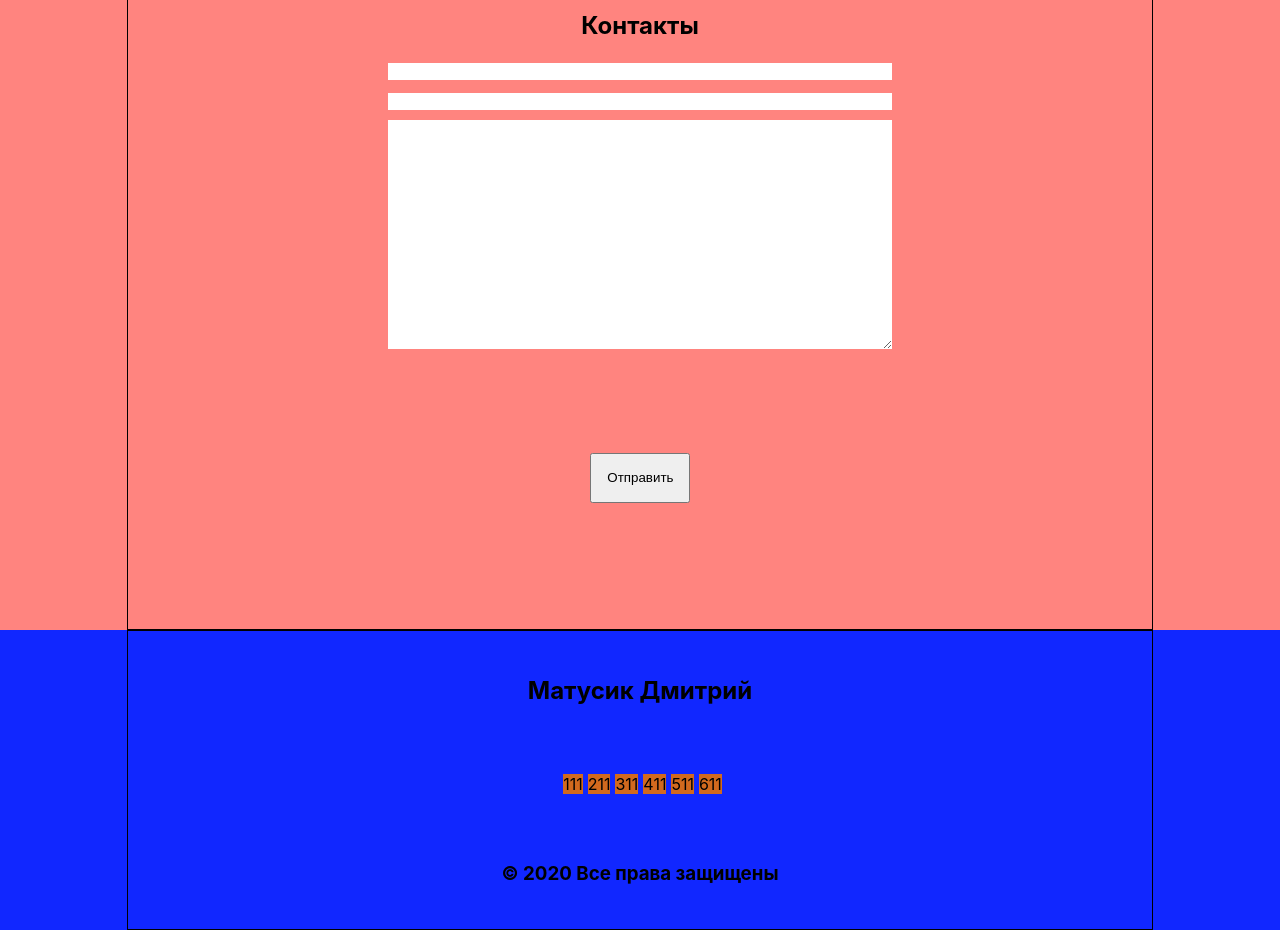
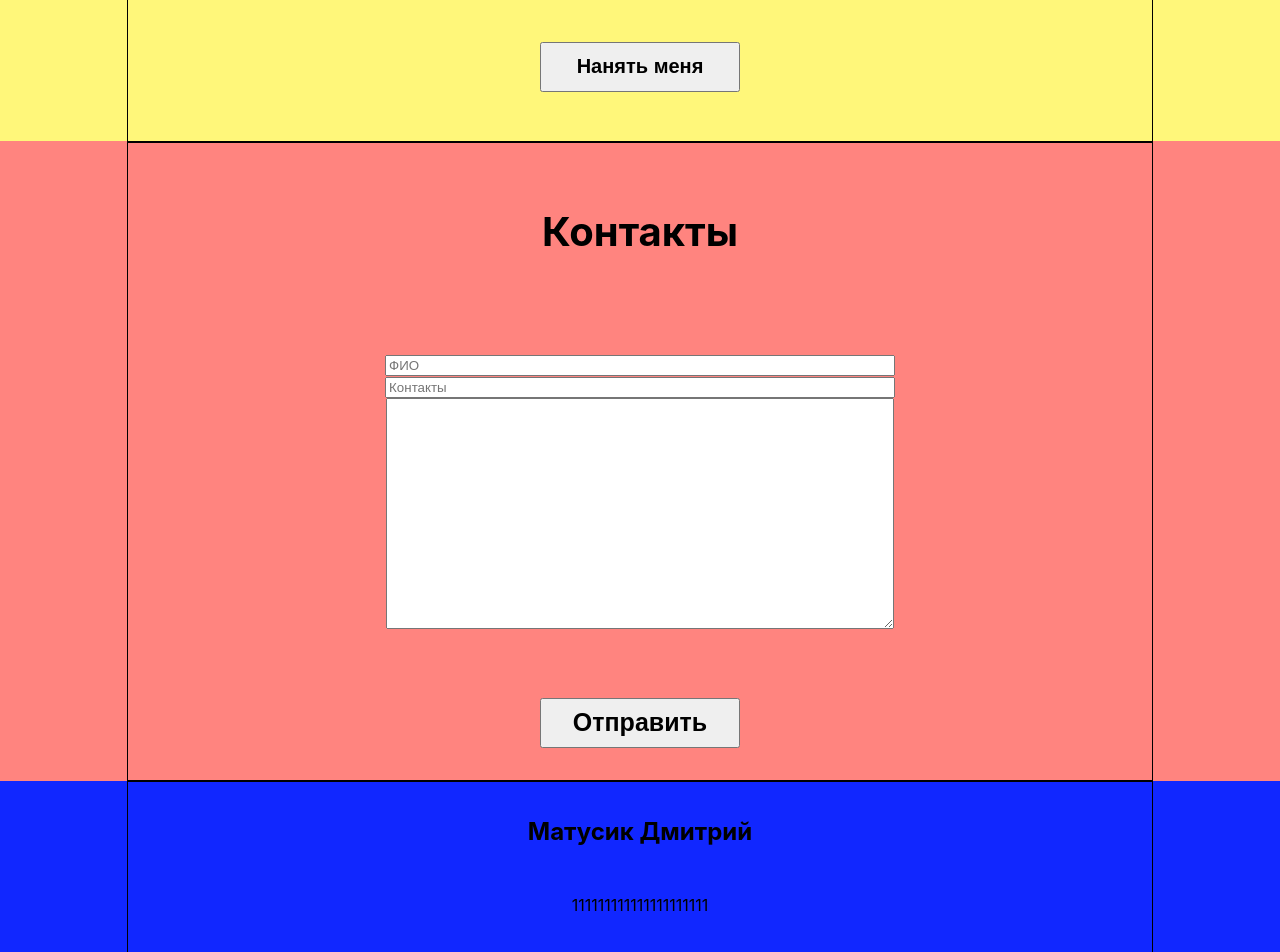
Before and after one commit to syndikat8/my-portfolio, a React (Create React App) app: page / in a window 1280 px wide. Shown: the part 2680-3632 px from the top of the page. Before the commit the page ends 3610 px from the top, so only its background shows below. Built offline with nearby package versions, Linux system fonts and the light colour scheme.

Commit message:
add all adaptiv

```diff
--- a/src/components/Contacts/Contacts.jsx
+++ b/src/components/Contacts/Contacts.jsx
@@ -8,15 +8,13 @@ function Contacts() {
 
         <h2> Контакты </h2>
         <form action="#">
-          <div><input size="20" type="text"/></div>
-          <div><input size="20" type="text"/></div>
+          <div><input placeholder="ФИО" type="text"/></div>
+          <div><input placeholder="Контакты" type="text"/></div>
           <div>
-            <textarea name="" id="" cols="15" rows="15"></textarea>
+            <textarea name="" id="" cols="30" rows="15"></textarea>
           </div>
         </form>
-        <div>
           <button>Отправить</button>
-        </div>
       </div>
     </div>
   );
--- a/src/components/Contacts/Contacts.module.css
+++ b/src/components/Contacts/Contacts.module.css
@@ -1,5 +1,5 @@
 .contacts {
-    height: 80vh;
+    min-height: 80vh;
     background-color: #ff847f ;
     display: flex;
     justify-content: center;
@@ -8,27 +8,39 @@
 
 .container {
     border: 1px solid;
+    flex-direction: column;
+    justify-content: space-around;
+    align-items: center;
     width: 80%;
+    display: flex;
 
 }
 
 .contacts button {
-    padding: 1.5%;
-    max-width: 100px;
-    width: 100%;
+    width: 200px;
+    height: 50px;
+    font-size: 25px;
+    font-weight: bold;
 }
 
-textarea {
-    margin:0 0 100px;;
-    max-width: 500px;
-    width: 100%;
-    border: 0px;
+form, input, textarea {
+    width: 70%;
 }
 
+.contacts h2 {
+    font-size: 40px;
+}
 
-input {
-    margin:0 0 10px;
-    max-width: 500px;
-    width: 100%;
-    border: 0px;
+@media all and (max-width: 700px) {
+    form, input, textarea {
+        width: 100%;
+    }
+    .contacts h2 {
+        font-size: 30px;
+    }
+    .contacts button {
+        width: 150px;
+        height: 40px;
+        font-size: 20px;
+    }
 }
--- a/src/components/Projects/Projects.module.css
+++ b/src/components/Projects/Projects.module.css
@@ -1,5 +1,5 @@
 .projects {
-    height: 100vh;
+    min-height: 100vh;
     background-color: #b90eff;
     display: flex;
     justify-content: center;
@@ -22,3 +22,7 @@
 
 
 }
+
+.projects h2 {
+    font-size: 50px;
+}
--- a/src/components/Slogan/Slogan.jsx
+++ b/src/components/Slogan/Slogan.jsx
@@ -6,9 +6,7 @@ function Slogan() {
     <div className={styles.slogan}>
       <div className={styles.container}>
         <h2> Рассматриваю варианты удаленной работы </h2>
-        <div>
         <button>Нанять меня</button>
-        </div>
       </div>
     </div>
   );
--- a/src/components/Slogan/Slogan.module.css
+++ b/src/components/Slogan/Slogan.module.css
@@ -1,5 +1,5 @@
 .slogan {
-    height: 200px;
+    height: 40vh;
     background-color: #fff77a;
     display: flex;
     justify-content: center;
@@ -9,13 +9,18 @@
 
 .container {
     border: 1px solid;
-    width: 80%;
     display: flex;
     flex-direction: column;
     justify-content: space-around;
+    align-items: center;
+    width: 80%;
+    height: 100%;
+
 }
 
 .slogan button {
-    padding: 1.5%;
-    width: 18%;
+    width: 200px;
+    height: 50px;
+    font-size: 20px;
+    font-weight: bold;
 }
--- a/src/components/footer/Footer.jsx
+++ b/src/components/footer/Footer.jsx
@@ -7,17 +7,16 @@ function Footer() {
     <div className={styles.footer}>
       <div className={styles.container}>
         <h2> Матусик Дмитрий </h2>
-         <div>
-           <a className={styles.item}>111</a>
-           <a className={styles.item}>211</a>
-           <a className={styles.item}>311</a>
-           <a className={styles.item}>411</a>
-           <a className={styles.item}>511</a>
-           <a className={styles.item}>611</a>
-
-
+         <div className={styles.items}>
+          <div><a>111</a> </div>
+          <div><a>111</a> </div>
+          <div><a>111</a> </div>
+          <div><a>111</a> </div>
+          <div><a>111</a> </div>
+          <div><a>111</a> </div>
+          <div><a>111</a> </div>
          </div>
-        <h3>© 2020 Все права защищены </h3>
+        <h5>© 2020 Все права защищены </h5>
       </div>
     </div>
   );
--- a/src/components/footer/Footer.module.css
+++ b/src/components/footer/Footer.module.css
@@ -1,9 +1,9 @@
 .footer {
-    height: 300px;
+    min-height: 30vh;
+    width: 100%;
     background-color: #1127ff;
     display: flex;
     justify-content: center;
-    text-align: center;
 }
 
 .container {
@@ -12,9 +12,11 @@
     display: flex;
     flex-direction: column;
     justify-content: space-around;
+    align-items: center;
 }
 
-.item {
-    background: chocolate;
-    margin-left: 5px;
+.items {
+    display: flex;
+    justify-content: space-between;
+    flex-wrap: wrap;
 }
```
